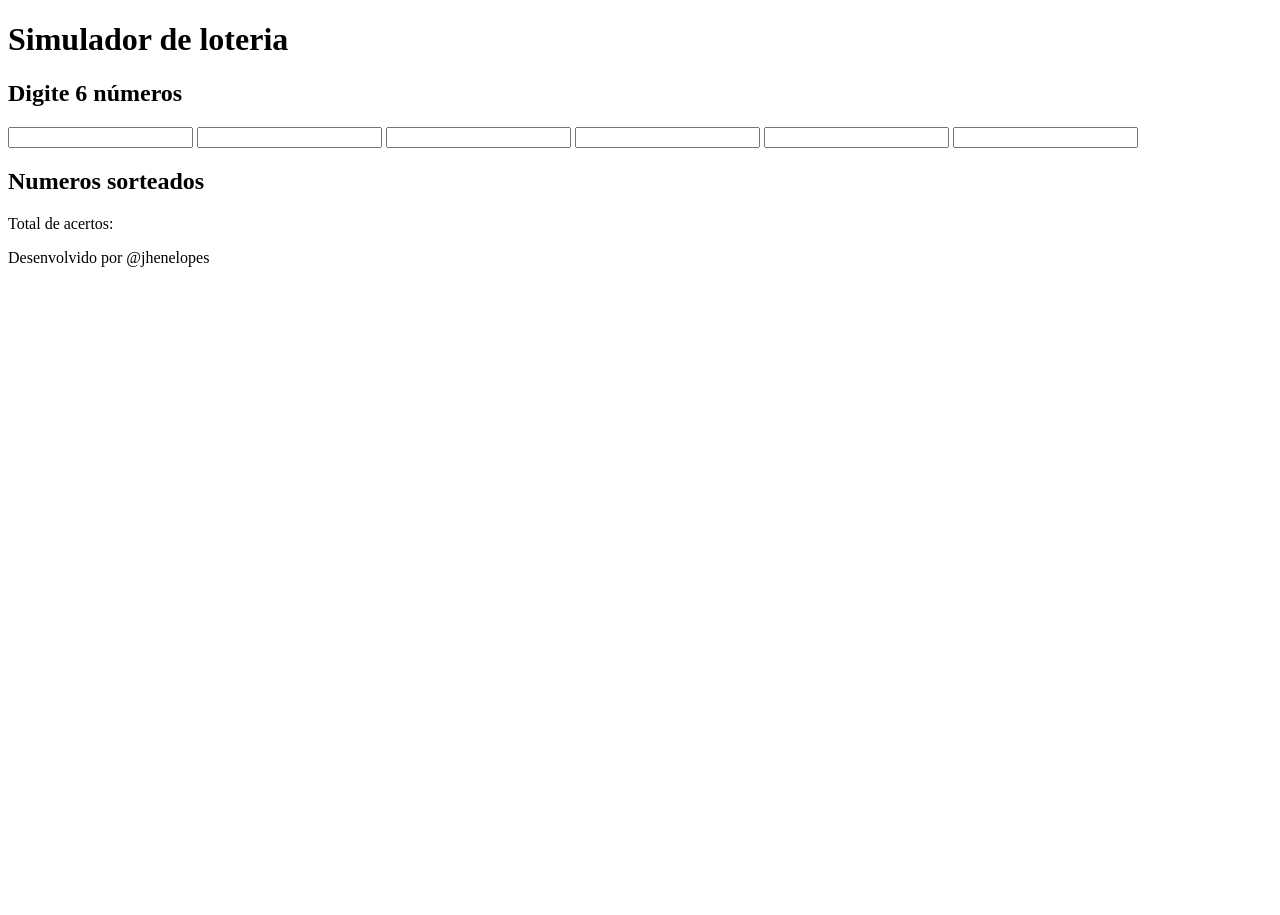
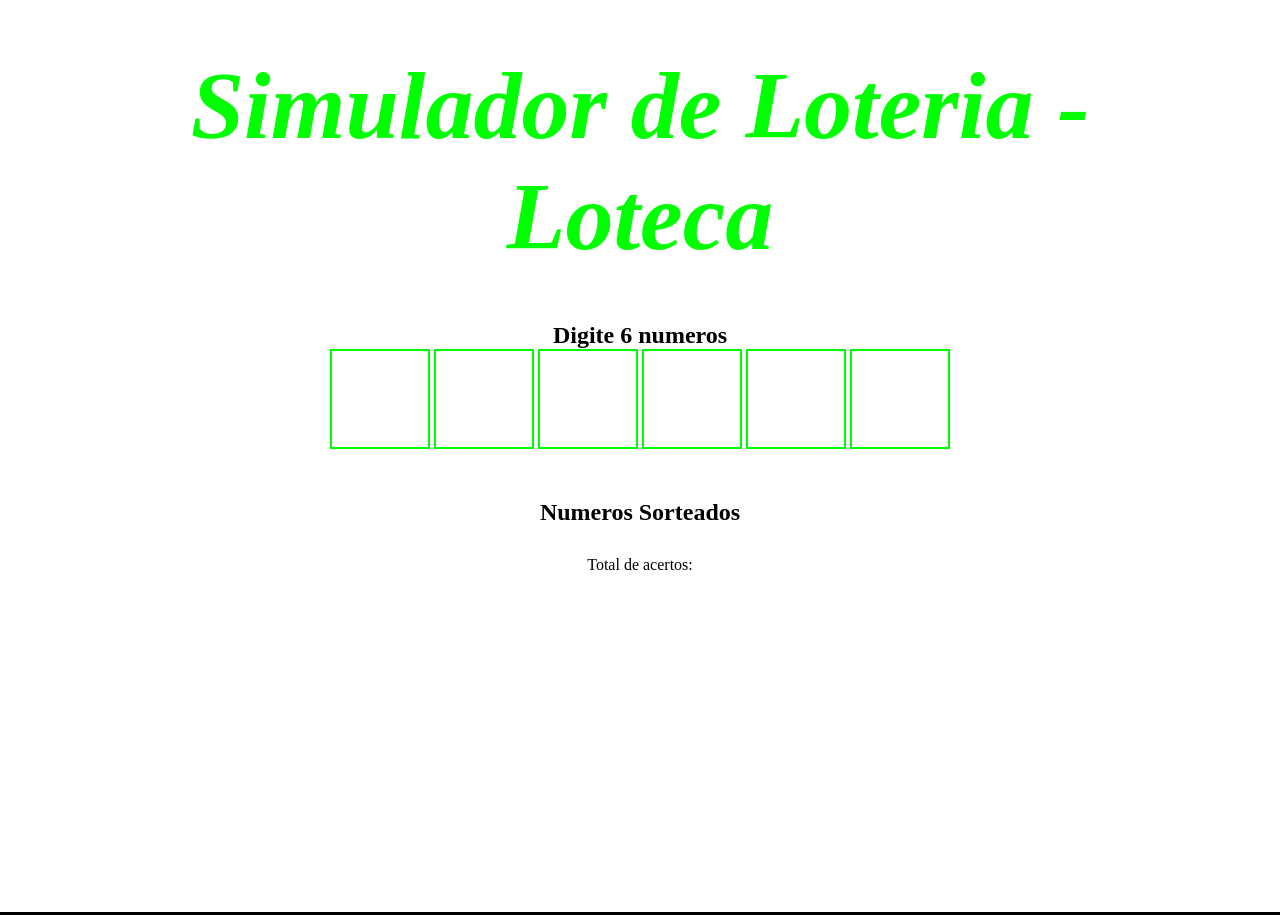
Before and after one commit to jhenelopes/loteca_jhene, a plain HTML site: page index.html in a window 1280 px wide. Shown: the top 915 px of the page. Before the commit the page ends 800 px from the top, so only its background shows below. Drawn offline with Linux system fonts and the light colour scheme.

Commit message:
finalizamos

```diff
--- /dev/null
+++ b/estilos.css
@@ -0,0 +1,56 @@
+*{
+    margin:0;
+}
+
+h1 {
+    font-size: 6em;
+    color:#00FF00;
+    font-family: serif;
+    font-style: italic;
+    text-align: center;
+    margin: 50px 0;
+}
+
+.inputs{
+    /* para centralizar elementos */
+    display: flex;
+    flex-direction: column;
+    justify-content: center;
+    align-items: center;
+    margin: 50px 0;
+}
+
+input{
+    width: 3em;
+    height: 3em;
+    font-size: 2em;
+    padding: 0%;
+    font-weight: bold;
+    border: #00FF00 solid 2px;
+}
+
+.centerdiv{
+    text-align: center;
+    margin: 30px;
+}
+
+footer{
+    background-color: black;
+    color: whitesmoke;
+    padding: 20px;
+    margin: 0px;
+}
+
+.geral{
+    height: calc(100vh - 210.4px);
+}
+
+
+h1{
+    font-size: 6em;
+    color:#00FF00;
+    font-family: serif;
+    font-style: italic;
+    text-align: center;
+    margin: 50px ;
+}
--- a/index.html
+++ b/index.html
@@ -4,30 +4,39 @@
   <meta charset="UTF-8">
   <meta http-equiv="X-UA-Compatible" content="IE=edge">
   <meta name="viewport" content="width=device-width, initial-scale=1.0">
-    <title>Simulador de loteria</title>
+  <title>Simulador de Loteria</title>
+  <link rel="stylesheet" href="estilos.css">
 </head>
 <body>
-  <h1>Simulador de loteria </h1>
+  <h1>Simulador de Loteria - Loteca</h1>
+
+  <div class="geral">
+
+  <div class="inputs">
+    <h2>Digite 6 numeros</h2>
     <div>
-    <h2>Digite 6 números</h2>
-    <input type="number" id="num1"/>
-    <input type="number" id="num2"/>
-    <input type="number" id="num3"/>
-    <input type="number" id="num4"/>
-    <input type="number" id="num5"/>
-    <input type="number" id="num6"/>
-
+    <input type="number" id="num1" />
+    <input type="number" id="num2" />
+    <input type="number" id="num3" />
+    <input type="number" id="num4" />
+    <input type="number" id="num5" />
+    <input type="number" id="num6" />
+  </div>
   </div>
 
-  <div>
-    <h2>Numeros sorteados</h2>
+  <div class="centerdiv">
+    <h2>Numeros Sorteados</h2>
     <p></p>
   </div>
-<div>
-    <p>Total de acertos:</p>
+
+  <div class="centerdiv">
+    <p>Total de acertos: </p>
   </div>
+  </div>
+
   <footer>
     <p>Desenvolvido por @jhenelopes</p>
   </footer>
+
 </body>
 </html>
```
Lines whose indentation alone changed are shown as unchanged.
